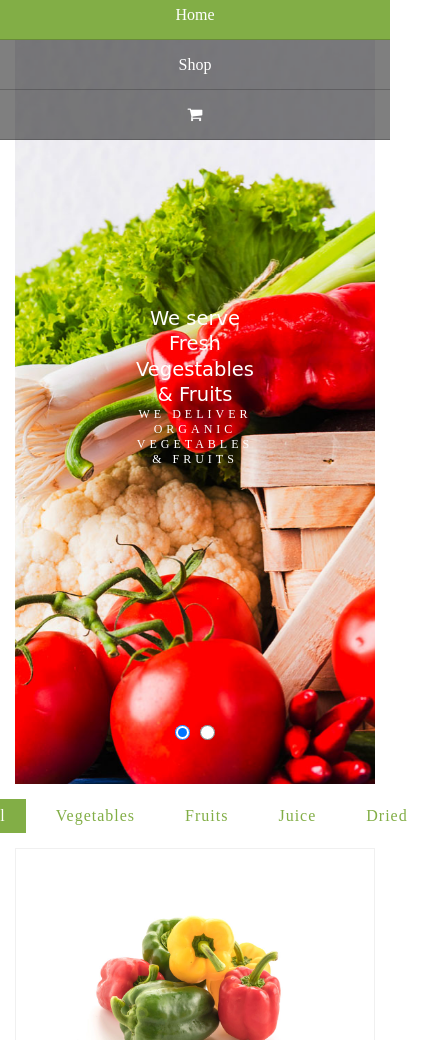
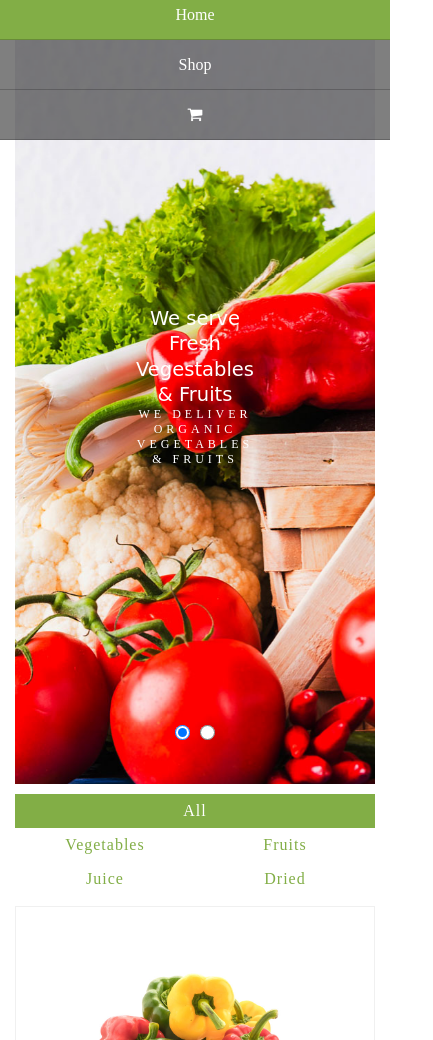
Before and after one commit to HeartOfAutumn/ThreeBananasRestaurant, a plain HTML site: page index.html in a window 390 px wide. Shown: the part 60-1100 px from the top of the page, 433 px wide, since content can reach past the window. Drawn offline with nearby package versions, Linux system fonts and the light colour scheme.

Commit message:
fix error: responsive

```diff
--- a/index.html
+++ b/index.html
@@ -52,12 +52,12 @@
 
     <section id="products" class="container">
       <div class="category">
-        <ul>
-          <li class="list active" data-filter="all">All</li>
-          <li class="list" data-filter="vegetables">Vegetables</li>
-          <li class="list" data-filter="fruits">Fruits</li>
-          <li class="list" data-filter="juice">Juice</li>
-          <li class="list" data-filter="dried">Dried</li>
+        <ul class="row">
+          <li class="col-12 list active" data-filter="all">All</li>
+          <li class="col-6 list" data-filter="vegetables">Vegetables</li>
+          <li class="col-6 list" data-filter="fruits">Fruits</li>
+          <li class="col-6 list" data-filter="juice">Juice</li>
+          <li class="col-6 list" data-filter="dried">Dried</li>
         </ul>
       </div>
       <div class="shop">
--- a/scss/style.scss
+++ b/scss/style.scss
@@ -32,9 +32,7 @@ img{
 
 header{
     background: transparent;
-    .hide{
-        transform: translateY(-100%);
-    }
+    min-height: 50px;
     .logo{
         color: $primary;
         height: 50px;
@@ -164,14 +162,16 @@ main{
             display: flex;
             justify-content: center;
             ul{
-                display: flex;
+                // display: flex;
+                flex-wrap: wrap;
                 margin-bottom: 10px;
                 li{
+                    text-align: center;
                     list-style: none;
                     background-color: transparent;
                     color: $primary;
                     padding:8px 20px;
-                    margin: 5px;
+                    // margin: 5px;
                     letter-spacing: 1px;
                     cursor: pointer;
                     &.active{
```
Also changed, not shown: css/style.css, 1 other file.
